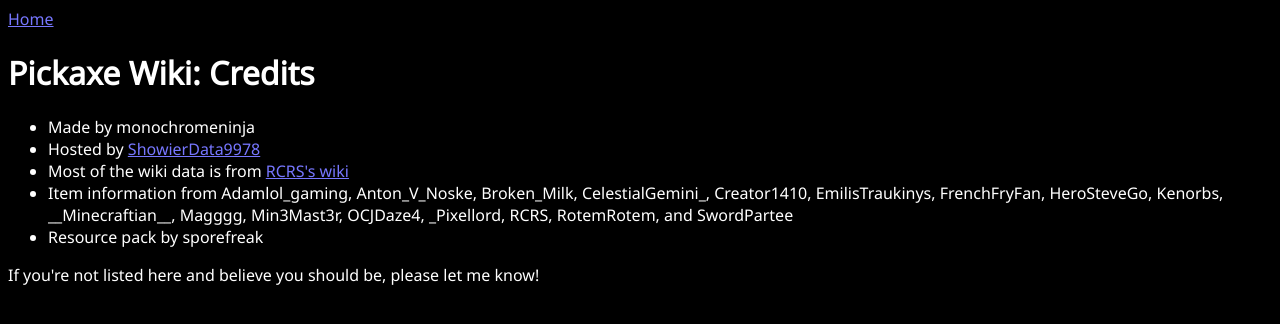
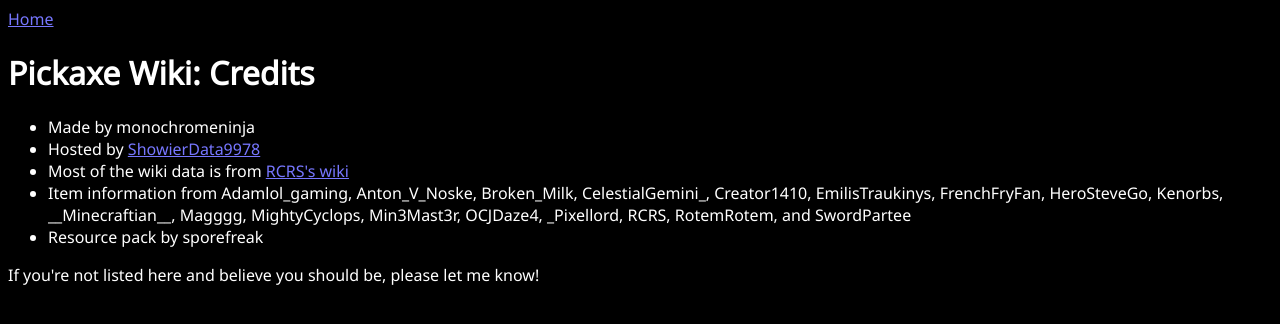
Before and after one commit to KinuTheDragon/pickaxe, a Flask app: page /credits in a window 1280 px wide. Shown: the top 324 px of the page. Run offline with Flask 3, Linux system fonts and the light colour scheme.

Commit message:
Add Mighty to credits

```diff
--- a/templates/credits.html
+++ b/templates/credits.html
@@ -17,7 +17,7 @@
             <li>Hosted by <a href="https://showierdata.tech">ShowierData9978</a></li>
             <li>Most of the wiki data is from
                 <a href="https://sites.google.com/view/pickaxewiki">RCRS's wiki</a></li>
-            <li>Item information from Adamlol_gaming, Anton_V_Noske, Broken_Milk, CelestialGemini_, Creator1410, EmilisTraukinys, FrenchFryFan, HeroSteveGo, Kenorbs, __Minecraftian__, Magggg, Min3Mast3r, OCJDaze4, _Pixellord, RCRS, RotemRotem, and SwordPartee</li>
+            <li>Item information from Adamlol_gaming, Anton_V_Noske, Broken_Milk, CelestialGemini_, Creator1410, EmilisTraukinys, FrenchFryFan, HeroSteveGo, Kenorbs, __Minecraftian__, Magggg, MightyCyclops, Min3Mast3r, OCJDaze4, _Pixellord, RCRS, RotemRotem, and SwordPartee</li>
             <li>Resource pack by sporefreak</li>
         </ul>
         If you're not listed here and believe you should be, please let me know!
```
